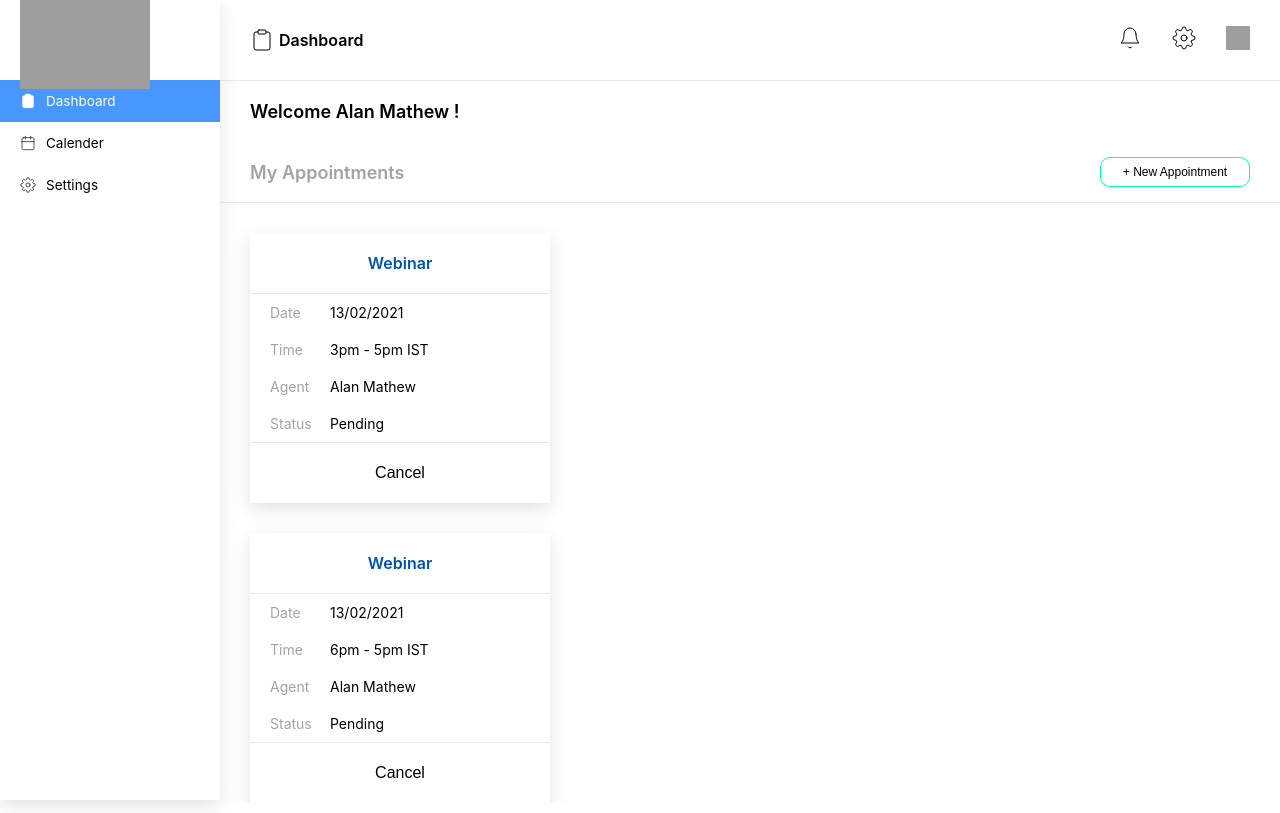
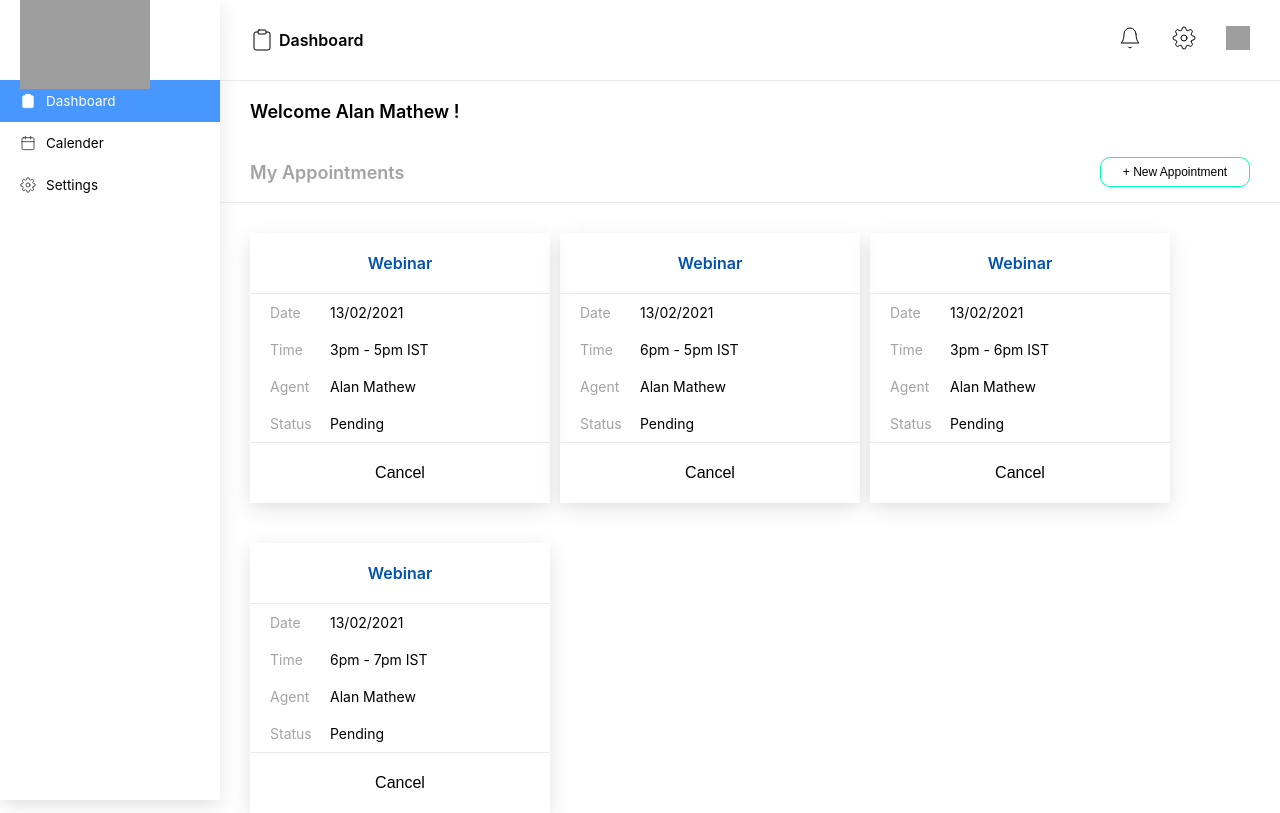
Before and after one commit to ForgottenTale/IEEE-site, a React (Create React App) app: page / in a window 1280 px wide. Built offline with nearby package versions, Linux system fonts and the light colour scheme; grey boxes are pictures that could not be loaded.

Commit message:
appointments css grid

```diff
--- a/src/components/appointments/appointments.js
+++ b/src/components/appointments/appointments.js
@@ -4,7 +4,8 @@ import './appointments.scss';
 var data = [
     { name: "Webinar", date: "13/02/2021", time: "3pm - 5pm IST", agent: "Alan Mathew", status: "Pending" },
     { name: "Webinar", date: "13/02/2021", time: "6pm - 5pm IST", agent: "Alan Mathew", status: "Pending" },
-
+    { name: "Webinar", date: "13/02/2021", time: "3pm - 6pm IST", agent: "Alan Mathew", status: "Pending" },
+    { name: "Webinar", date: "13/02/2021", time: "6pm - 7pm IST", agent: "Alan Mathew", status: "Pending" },
 ]
 
 
--- a/src/components/appointments/appointments.scss
+++ b/src/components/appointments/appointments.scss
@@ -30,6 +30,12 @@
                 background-image: linear-gradient(#00ffb3, #48ffc8);
             }
         }
+    }
+    &_items{
+        min-width: 0;
+        display: grid;
+        grid-template-columns: repeat(auto-fit,minmax(200px,300px));
+        grid-gap: 10px;
     }
 }
 
```
